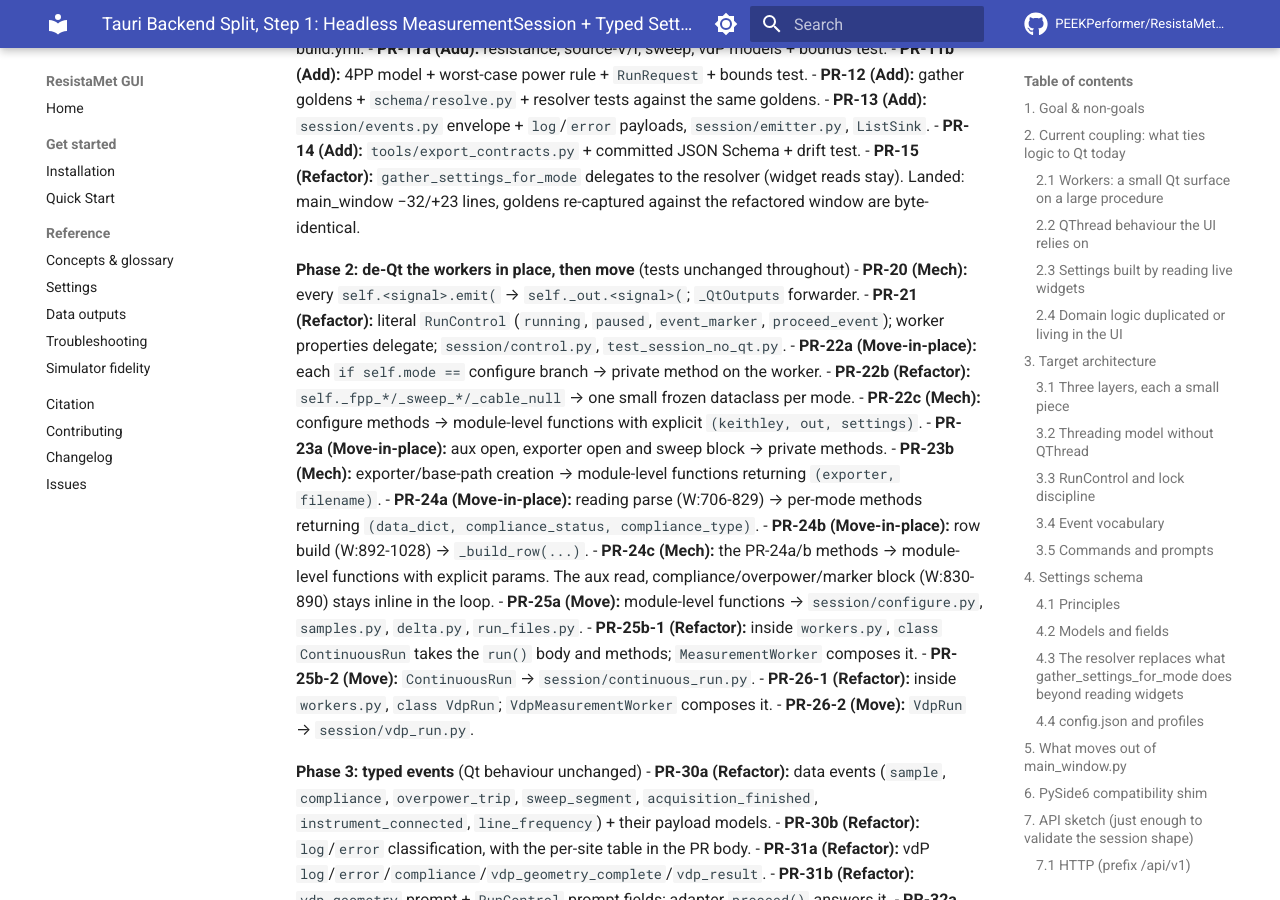
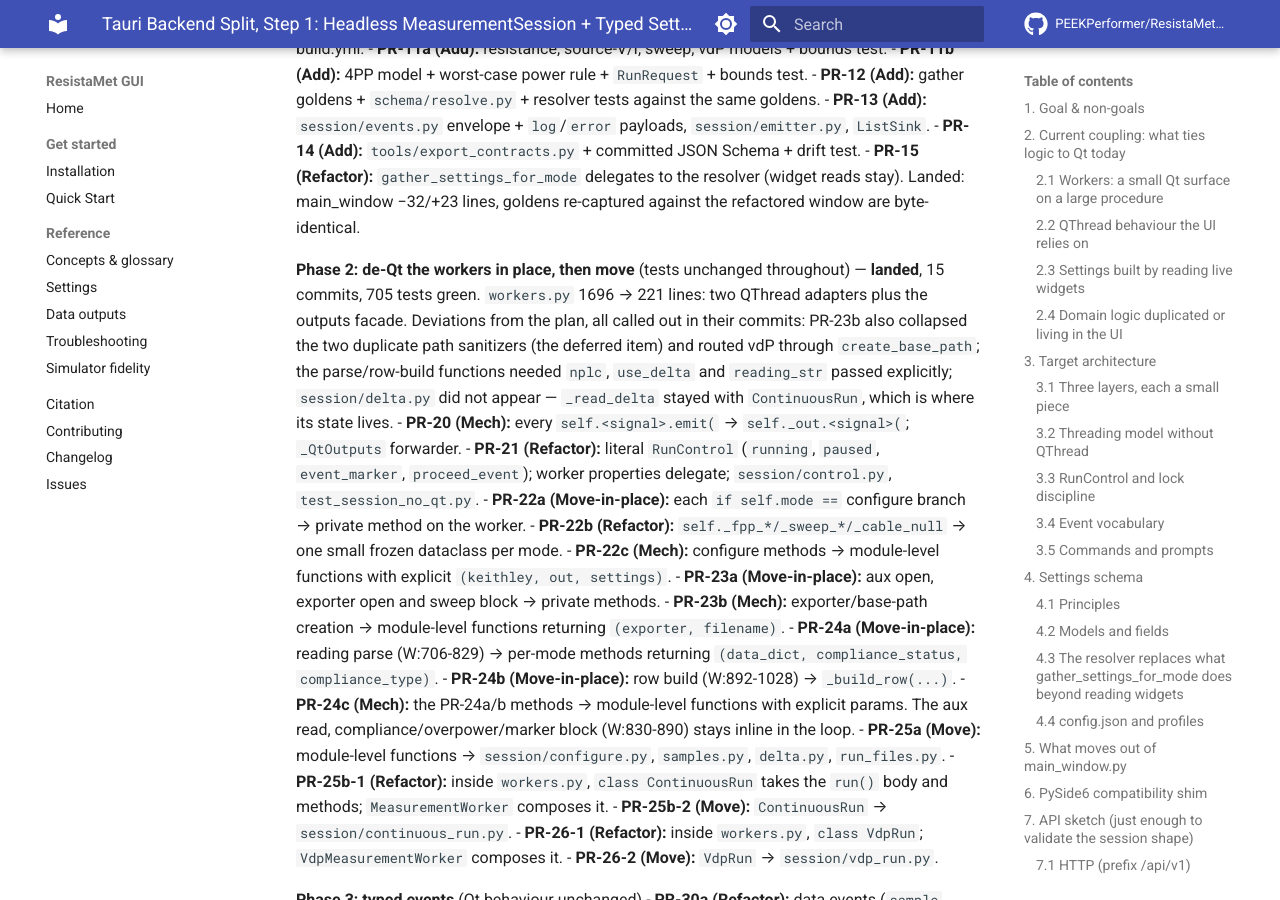
Before and after one commit to PEEKPerformer/ResistaMet-GUI, an MkDocs documentation site: the page built from docs/design/tauri_backend_split.md, in a window 1280 px wide and 900 px high, scrolled down 27250 px. Built offline with MkDocs 1.6.1 and Material for MkDocs 9.7.7, drawn with Linux system fonts in a browser that asks for light colours; comment, search, counter and statistics services are not loaded.

Commit message:
docs(design): record Phase 2 as landed

```diff
--- a/docs/design/tauri_backend_split.md
+++ b/docs/design/tauri_backend_split.md
@@ -801,7 +801,12 @@ the capture tool now calls the window's `_overrides_from_widgets` instead of kee
 - **PR-15 (Refactor):** `gather_settings_for_mode` delegates to the resolver (widget reads stay).
   Landed: main_window −32/+23 lines, goldens re-captured against the refactored window are byte-identical.
 
-**Phase 2: de-Qt the workers in place, then move** (tests unchanged throughout)
+**Phase 2: de-Qt the workers in place, then move** (tests unchanged throughout) — **landed**,
+15 commits, 705 tests green. `workers.py` 1696 → 221 lines: two QThread adapters plus the outputs facade.
+Deviations from the plan, all called out in their commits: PR-23b also collapsed the two duplicate path
+sanitizers (the deferred item) and routed vdP through `create_base_path`; the parse/row-build functions
+needed `nplc`, `use_delta` and `reading_str` passed explicitly; `session/delta.py` did not appear —
+`_read_delta` stayed with `ContinuousRun`, which is where its state lives.
 - **PR-20 (Mech):** every `self.<signal>.emit(` → `self._out.<signal>(`; `_QtOutputs` forwarder.
 - **PR-21 (Refactor):** literal `RunControl` (`running`, `paused`, `event_marker`, `proceed_event`);
   worker properties delegate; `session/control.py`, `test_session_no_qt.py`.
```
